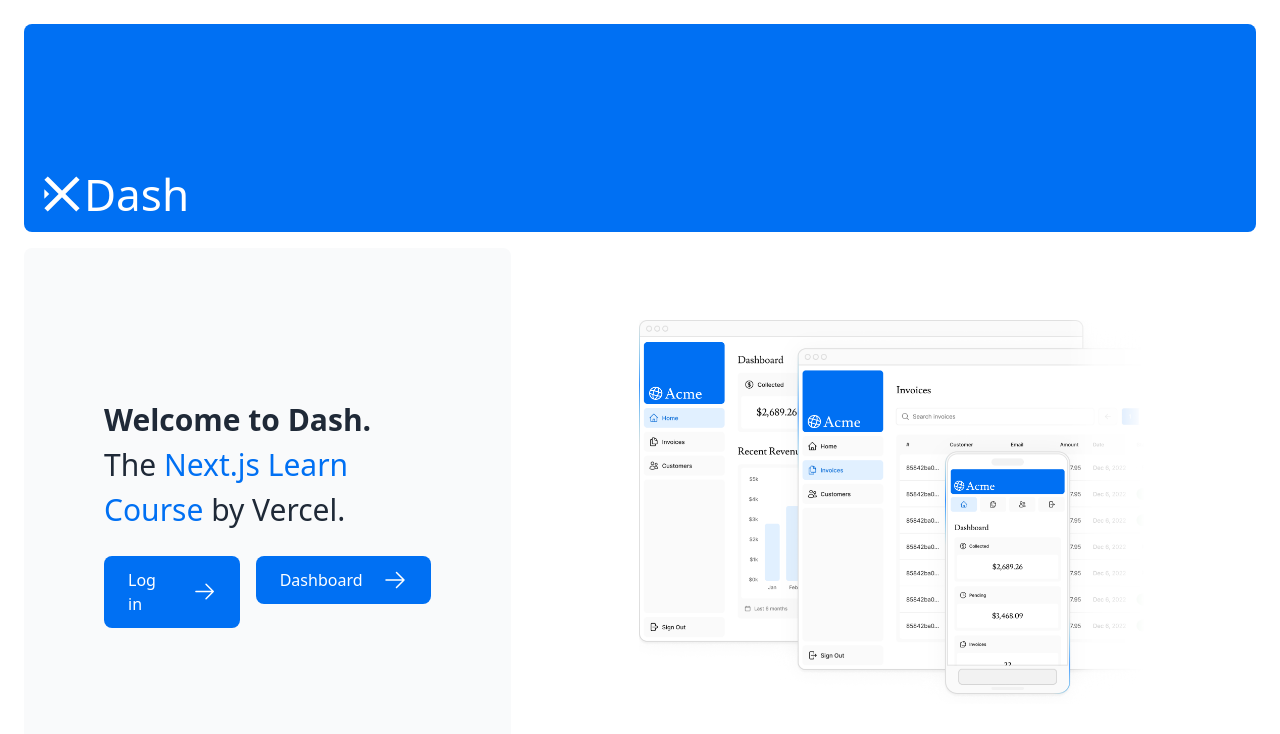
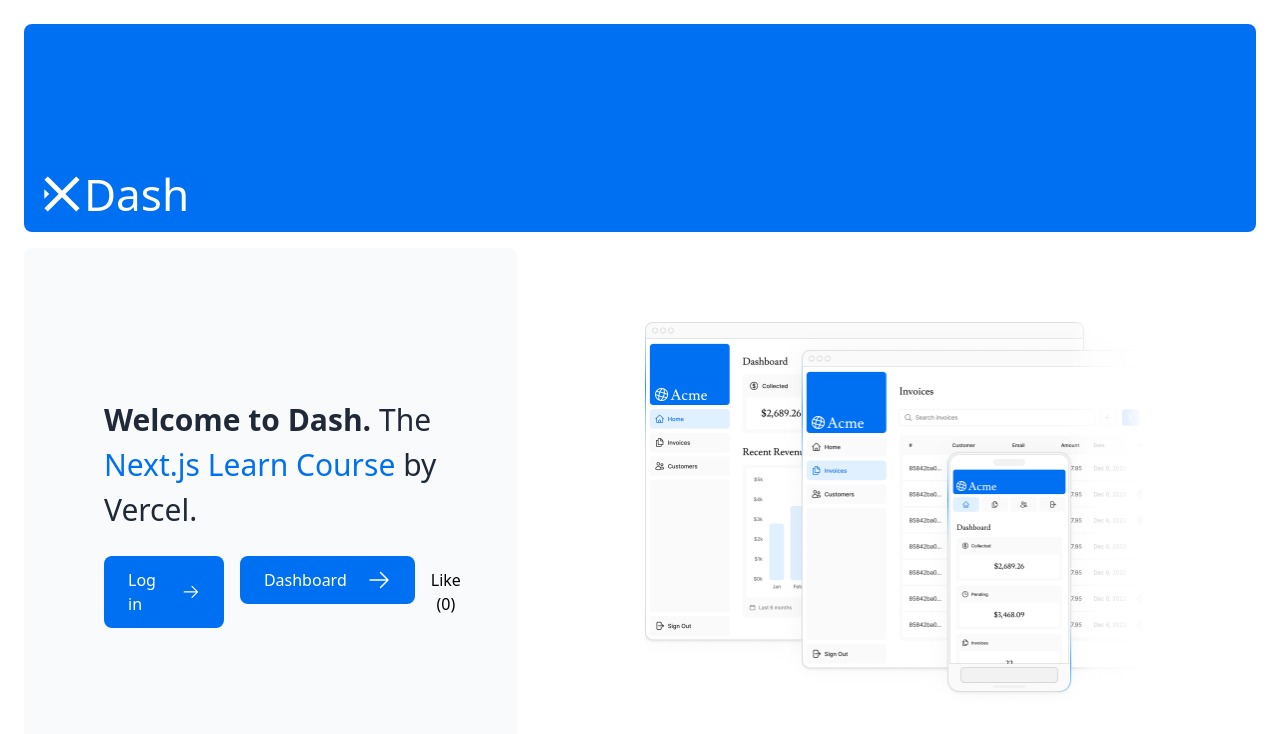
Before and after one commit to dixdragan/nextjs-dashboard, a Next.js app: page / in a window 1280 px wide. Shown: the top 734 px of the page. Built offline with nearby package versions, Linux system fonts and the light colour scheme.

Commit message:
Add files via upload

```diff
--- /dev/null
+++ b/app/like-button.js
@@ -0,0 +1,13 @@
+"use client";
+
+import { useState } from "react";
+
+export default function LikeButton() {
+  const [likes, setLikes] = useState(0);
+
+  function handleClick() {
+    setLikes(likes + 1);
+  }
+
+  return <button onClick={handleClick}>Like ({likes})</button>;
+}
--- a/app/page.tsx
+++ b/app/page.tsx
@@ -3,6 +3,7 @@
 import Link from "next/link";
 import Image from "next/image";
 import DXLogo from "./ui/dx-logo";
+import LikeButton from "./like-button";
 
 export default function Page() {
   return (
@@ -32,6 +33,7 @@
             >
               <span>Dashboard</span> <ArrowRightIcon className="w-5 md:w-6" />
             </Link>
+            <LikeButton />
           </div>
         </div>
         <div className="flex items-center justify-center p-6 md:w-3/5 md:px-28 md:py-12">
```
